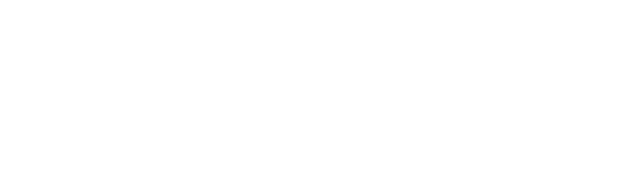
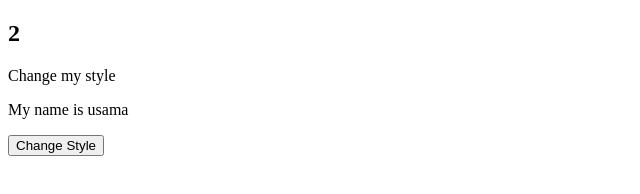
Before and after one commit to usama-akmal/BWT-JS, a plain HTML site: page class-9.html in a window 1280 px wide. Shown: the whole page, without its empty margins (0-640 px from the left). Drawn offline with Linux system fonts and the light colour scheme.

Commit message:
Assingments and Slides Work

```diff
--- a/class-9.html
+++ b/class-9.html
@@ -6,6 +6,10 @@
     <title>Class 9</title>
 </head>
 <body>
+    <h2 id="counter"></h2>
+    <p id="text">Change my style</p>
+    <p>My name is usama</p>
+    <button onclick="changeStyle()" id="btn">Change Style</button>
     <script src="js/class-9.js"></script>
 </body>
 </html>
--- a/js/class-9.js
+++ b/js/class-9.js
@@ -65,5 +65,57 @@ function encodeDecodeMessage(message) {
     return encodedMessage.join("");
 }
 
-console.log(encodeDecodeMessage("My name is Usama Akmal"));
-console.log(encodeDecodeMessage("Mr ngmd ks Lsgmg Gimgu"));
+// console.log(encodeDecodeMessage("My name is Usama Akmal"));
+// console.log(encodeDecodeMessage("Mr ngmd ks Lsgmg Gimgu"));
+
+// # Dom Manipulation
+function changeStyle() {
+    const p = document.getElementById("text");
+    p.style.color = "green";
+    p.style.backgroundColor = "lightgrey";
+    p.style.fontSize = "18px";
+    // p.textContent = "<b>Style Changed!</b>"
+    p.innerHTML = "<b>Style Changed!</b>"
+
+    const qp = document.querySelector("body > p:nth-child(2)");
+    qp.style.color = "blue";
+    console.log(qp);
+
+    const heading = document.createElement("h1");
+    const textNode = document.createTextNode(new Date().toDateString());
+    heading.appendChild(textNode);
+    document.body.appendChild(heading);
+}
+
+// p.className = "ABC";
+
+// const currentDataAndTime = new Date();
+// console.log(currentDataAndTime);
+
+// const dateOfBirth = new Date(1996, 9, 4);
+// console.log(dateOfBirth);
+
+// console.log(dateOfBirth.getDay())
+
+// console.log(dateOfBirth.toLocaleString('en-IN'));
+
+
+// console.log("Timeout setup start");
+// setTimeout(() => {
+//     console.log("Timeout triggerd");
+// }, 1000 * 2);
+// console.log("Timeout setup completed");
+
+console.log("Interval setup start");
+let intervalCount = 0;
+const intervalId = setInterval(() => {
+    console.log("Interval triggerd");
+    intervalCount++;
+    if(intervalCount == 10){
+        clearInterval(intervalId);
+        console.log("Interval clreared");
+    }
+    const counter = document.getElementById("counter");
+    counter.textContent = intervalCount;
+}, 1000 * 2);
+console.log("Interval setup completed");
```
Also changed, not shown: 2 other files.
